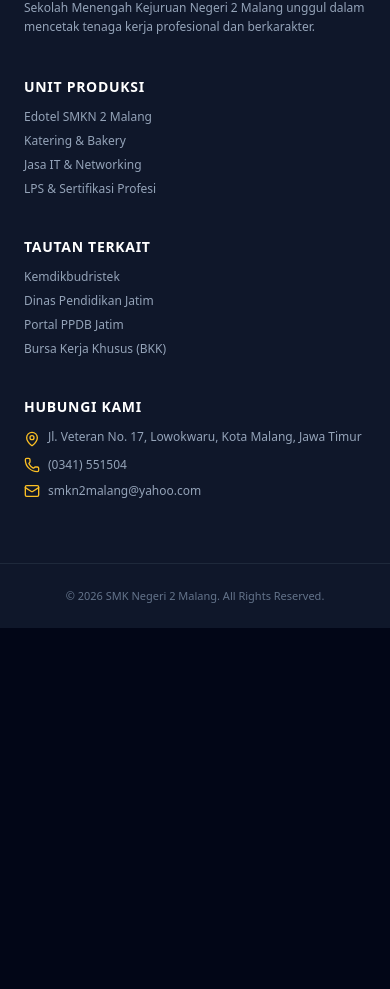
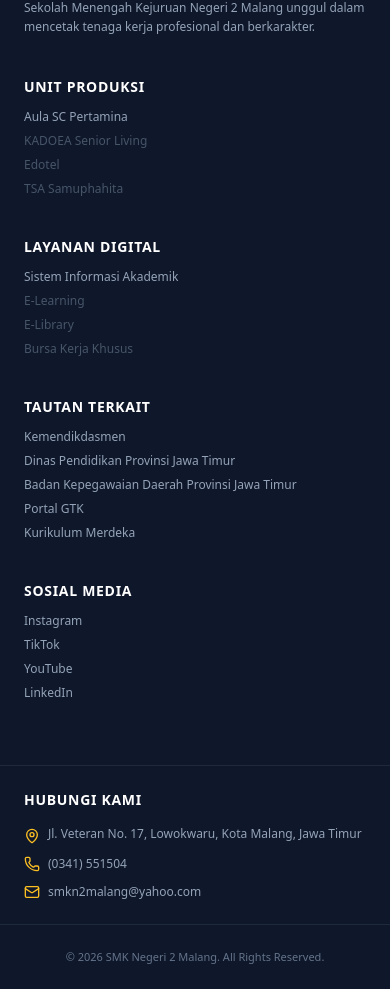
Before and after one commit to dandyfn/smkn2-malang-web, a Next.js app: page / in a window 390 px wide. Shown: the part 5837-6826 px from the top of the page. Before the commit the page ends 6465 px from the top, so only its background shows below. Built offline with nearby package versions, Linux system fonts and the light colour scheme; no server answers; the database is empty.

Commit message:
add embed link

```diff
--- a/src/app/admin/dashboard/page.tsx
+++ b/src/app/admin/dashboard/page.tsx
@@ -49,7 +49,7 @@ export default function AdminDashboardPage() {
     { label: "Kelola Berita", desc: "Tambah & edit artikel berita", icon: Newspaper, color: "text-blue-400", href: "/admin/berita" },
     { label: "Kelola Prestasi", desc: "Upload pencapaian siswa", icon: Trophy, color: "text-amber-400", href: "/admin/prestasi" },
     { label: "Kalender Akademik", desc: "Atur jadwal & agenda sekolah", icon: Calendar, color: "text-emerald-400", href: "/admin/kalender" },
-    { label: "Organisasi & Ekskul", desc: "Update daftar ekskul", icon: Users, color: "text-purple-400", href: "/admin/organisasi" },
+    { label: "Daftar Tendik", desc: "Update daftar tendik", icon: Users, color: "text-purple-400", href: "/admin/organisasi" },
     { label: "Kelola Ulasan", desc: "Atur ulasan pilihan dari Google Maps", icon: Star, color: "text-sky-400", href: "/admin/ulasan" },
     { label: "Kelola FAQ", desc: "Jawab pertanyaan dari pengunjung", icon: HelpCircle, color: "text-rose-400", href: "/admin/faq" },
   ];
--- a/src/components/Footer.tsx
+++ b/src/components/Footer.tsx
@@ -1,14 +1,92 @@
 "use client";
 
-import { MapPin, Phone, Mail, Globe } from "lucide-react";
+import { MapPin, Phone, Mail, ExternalLink } from "lucide-react";
+
+type FooterLink = { label: string; href: string };
+type FooterSection = { title: string; links: FooterLink[] };
+
+const sections: FooterSection[] = [
+  {
+    title: "Unit Produksi",
+    links: [
+      { label: "Aula SC Pertamina", href: "https://aula.smkn2malang.sch.id/" },
+      { label: "KADOEA Senior Living", href: "" },
+      { label: "Edotel", href: "" },
+      { label: "TSA Samuphahita", href: "" },
+    ],
+  },
+  {
+    title: "Layanan Digital",
+    links: [
+      { label: "Sistem Informasi Akademik", href: "https://siska.smkn2malang.sch.id/login" },
+      { label: "E-Learning", href: "" },
+      { label: "E-Library", href: "" },
+      { label: "Bursa Kerja Khusus", href: "" },
+    ],
+  },
+  {
+    title: "Tautan Terkait",
+    links: [
+      { label: "Kemendikdasmen", href: "https://www.kemendikdasmen.go.id/" },
+      { label: "Dinas Pendidikan Provinsi Jawa Timur", href: "https://dindik.jatimprov.go.id/" },
+      { label: "Badan Kepegawaian Daerah Provinsi Jawa Timur", href: "https://bkd.jatimprov.go.id/" },
+      { label: "Portal GTK", href: "https://portal.simpkb.id/" },
+      { label: "Kurikulum Merdeka", href: "https://kurikulum.kemendikdasmen.go.id/" },
+    ],
+  },
+  {
+    title: "Sosial Media",
+    links: [
+      { label: "Instagram", href: "https://www.instagram.com/smkn2malang/" },
+      { label: "TikTok", href: "https://www.tiktok.com/@samupahita" },
+      { label: "YouTube", href: "https://www.youtube.com/@smkn2malang931" },
+      {
+        label: "LinkedIn",
+        href: "https://www.linkedin.com/school/smkn2malang/?originalSubdomain=id",
+      },
+    ],
+  },
+];
+
+function FooterLinkItem({ label, href }: FooterLink) {
+  // Link belum tersedia: tampilkan sebagai teks redup
+  if (!href) {
+    return (
+      <li>
+        <span
+          className="text-slate-600 cursor-not-allowed"
+          title="Segera hadir"
+        >
+          {label}
+        </span>
+      </li>
+    );
+  }
+
+  return (
+    <li>
+      <a
+        href={href}
+        target="_blank"
+        rel="noopener noreferrer"
+        className="group inline-flex items-start gap-1.5 hover:text-amber-400 transition"
+      >
+        <span>{label}</span>
+        <ExternalLink className="w-3 h-3 mt-0.5 shrink-0 opacity-0 group-hover:opacity-100 transition" />
+      </a>
+    </li>
+  );
+}
 
 export default function Footer() {
   return (
-    <footer id="kontak" className="bg-slate-900 border-t border-slate-800 text-slate-400 text-xs relative z-30">
-      <div className="max-w-7xl mx-auto px-6 py-16 grid grid-cols-1 md:grid-cols-4 gap-10">
-
-        {/* Kolom 1: Profil */}
-        <div className="space-y-4">
+    <footer
+      id="kontak"
+      className="bg-slate-900 border-t border-slate-800 text-slate-400 text-xs relative z-30"
+    >
+      <div className="max-w-7xl mx-auto px-6 py-16 grid grid-cols-1 sm:grid-cols-2 lg:grid-cols-5 gap-10">
+        {/* Kolom Profil */}
+        <div className="space-y-4 sm:col-span-2 lg:col-span-1">
           <div className="flex items-center gap-3">
             <div className="w-9 h-9 rounded-xl bg-amber-500 font-black text-slate-950 flex items-center justify-center text-sm shadow">
               N2
@@ -18,42 +96,33 @@ export default function Footer() {
             </span>
           </div>
           <p className="leading-relaxed">
-            Sekolah Menengah Kejuruan Negeri 2 Malang unggul dalam mencetak tenaga kerja profesional dan berkarakter.
+            Sekolah Menengah Kejuruan Negeri 2 Malang unggul dalam mencetak
+            tenaga kerja profesional dan berkarakter.
           </p>
         </div>
 
-        {/* Kolom 2: Unit Produksi & Layanan */}
-        <div className="space-y-3">
+        {/* Kolom-kolom tautan */}
+        {sections.map((section) => (
+          <div key={section.title} className="space-y-3">
             <h4 className="font-extrabold text-white text-sm uppercase tracking-wider">
-            Unit Produksi
+              {section.title}
             </h4>
             <ul className="space-y-2">
-            <li><a href="#" className="hover:text-amber-400 transition">Edotel SMKN 2 Malang</a></li>
-            <li><a href="#" className="hover:text-amber-400 transition">Katering & Bakery</a></li>
-            <li><a href="#" className="hover:text-amber-400 transition">Jasa IT & Networking</a></li>
-            <li><a href="#" className="hover:text-amber-400 transition">LPS & Sertifikasi Profesi</a></li>
+              {section.links.map((link) => (
+                <FooterLinkItem key={link.label} {...link} />
+              ))}
             </ul>
           </div>
-
-        {/* Kolom 3: Tautan Terkait */}
-        <div className="space-y-3">
-          <h4 className="font-extrabold text-white text-sm uppercase tracking-wider">
-            Tautan Terkait
-          </h4>
-          <ul className="space-y-2">
-            <li><a href="#" className="hover:text-amber-400 transition">Kemdikbudristek</a></li>
-            <li><a href="#" className="hover:text-amber-400 transition">Dinas Pendidikan Jatim</a></li>
-            <li><a href="#" className="hover:text-amber-400 transition">Portal PPDB Jatim</a></li>
-            <li><a href="#" className="hover:text-amber-400 transition">Bursa Kerja Khusus (BKK)</a></li>
-          </ul>
+        ))}
       </div>
 
-        {/* Kolom 4: Kontak */}
-        <div className="space-y-3">
-          <h4 className="font-extrabold text-white text-sm uppercase tracking-wider">
+      {/* Kontak */}
+      <div className="border-t border-slate-800">
+        <div className="max-w-7xl mx-auto px-6 py-6 flex flex-col md:flex-row md:items-center md:justify-between gap-4">
+          <span className="font-extrabold text-white text-sm uppercase tracking-wider">
             Hubungi Kami
-          </h4>
-          <ul className="space-y-2.5">
+          </span>
+          <ul className="flex flex-col md:flex-row gap-3 md:gap-8">
             <li className="flex items-start gap-2">
               <MapPin className="w-4 h-4 text-amber-400 shrink-0 mt-0.5" />
               <span>Jl. Veteran No. 17, Lowokwaru, Kota Malang, Jawa Timur</span>
@@ -68,7 +137,6 @@ export default function Footer() {
             </li>
           </ul>
         </div>
-
       </div>
 
       {/* Copyright Bar */}
--- a/src/components/Header.tsx
+++ b/src/components/Header.tsx
@@ -198,8 +198,8 @@ export default function Header() {
 
           {/* Tombol PPDB Desktop */}
           <div className="hidden md:flex items-center gap-3">
-            <a href="/#ppdb" className="px-5 py-2.5 rounded-xl bg-amber-500 hover:bg-amber-600 text-slate-950 font-bold text-xs uppercase tracking-wider transition shadow-md shadow-amber-500/20">
-              Portal PPDB
+            <a href="https://siska.smkn2malang.sch.id" className="px-5 py-2.5 rounded-xl bg-amber-500 hover:bg-amber-600 text-slate-950 font-bold text-xs uppercase tracking-wider transition shadow-md shadow-amber-500/20">
+              SISKA
             </a>
           </div>
 
@@ -325,11 +325,11 @@ export default function Header() {
 
             <div className="pt-2">
               <a
-                href="/#ppdb"
+                href="https://siska.smkn2malang.sch.id"
                 onClick={() => setIsMenuOpen(false)}
                 className="block text-center w-full py-3 rounded-xl bg-amber-500 hover:bg-amber-600 text-slate-950 font-bold text-xs uppercase tracking-wider transition"
               >
-                Portal PPDB
+                SISKA
               </a>
             </div>
           </div>
```
Also changed, not shown: src/app/ekstrakurikuler/[slug]/page.tsx (+17 -127 lines), src/app/ekstrakurikuler/page.tsx (+17 -126 lines), public/images/batik-biru-tile.png (added). Lines whose indentation alone changed are shown as unchanged.
